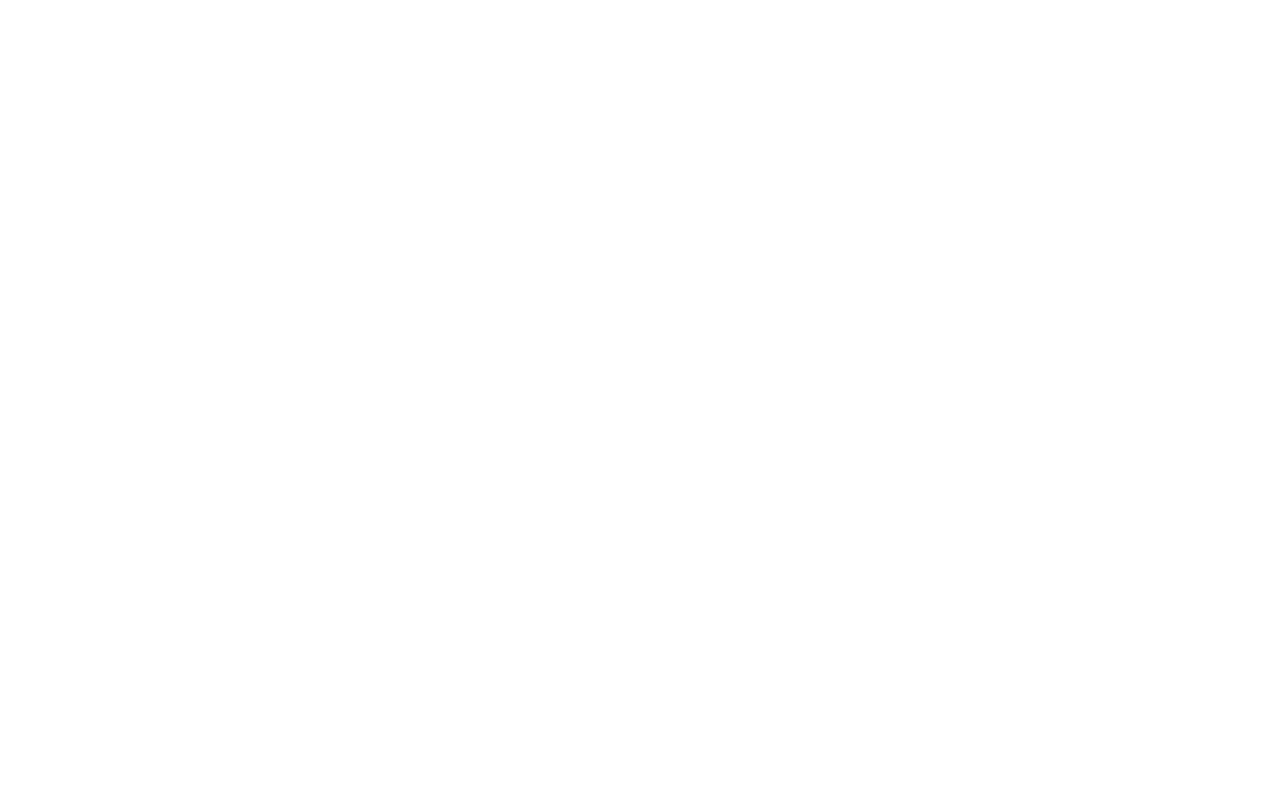
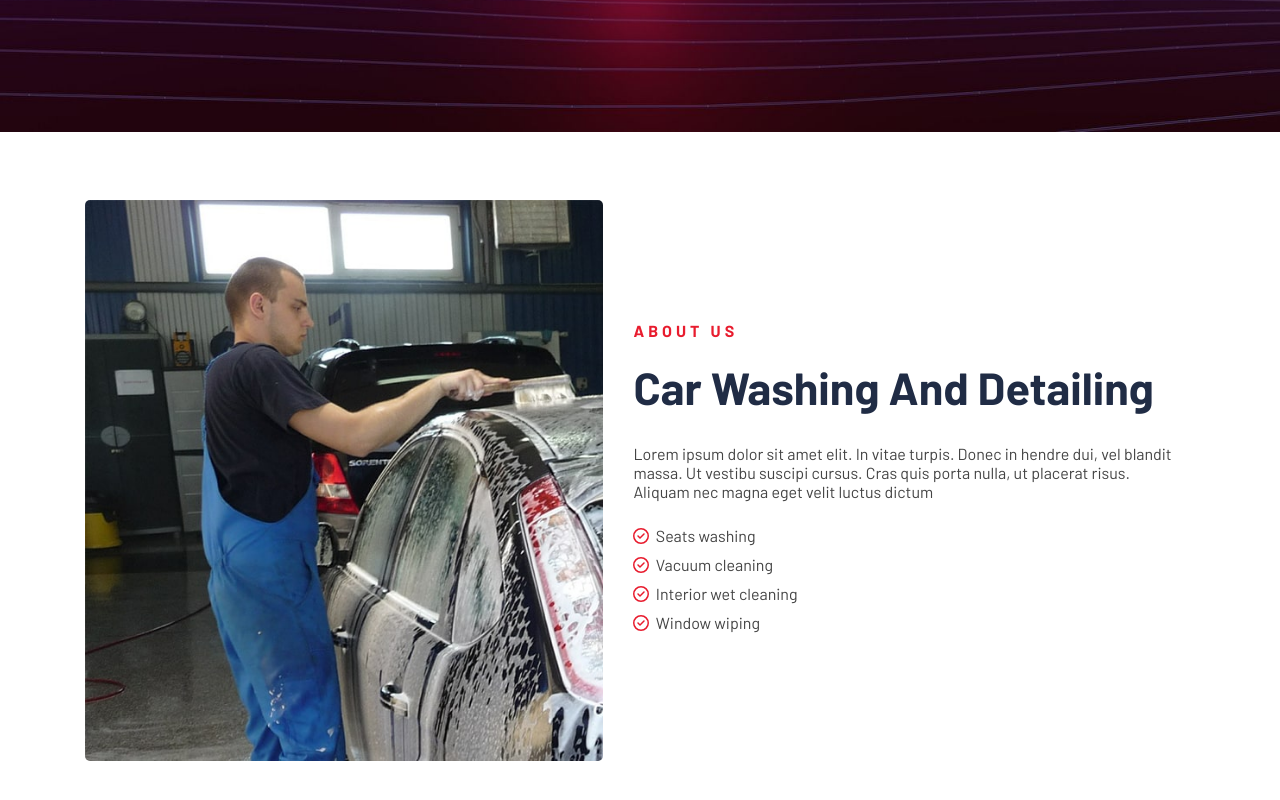
Before and after one commit to naeem2000/shafieks-carwash, a Next.js app: page / in a window 1280 px wide. Shown: the part 756-1556 px from the top of the page. Before the commit the page ends 800 px from the top, so only its background shows below. Built offline with nearby package versions, Linux system fonts and the light colour scheme.

Commit message:
finished about

```diff
--- a/app/components/About.tsx
+++ b/app/components/About.tsx
@@ -1,6 +1,44 @@
+import AboutImage from '../assets/images/about.jpg';
+import { FaRegCircleCheck } from 'react-icons/fa6';
+import Image from 'next/image';
 import '../styles/about.scss';
 import React from 'react';
 
 export default function About() {
-	return <section className='about'>awe</section>;
+	return (
+		<section className='about max-width'>
+			<div className='about-left'>
+				<Image src={AboutImage} alt='about' layout='contain' />
+			</div>
+			<div className='about-right'>
+				<div className='about-text'>
+					<p>About Us</p>
+					<h2>Car Washing And Detailing</h2>
+					<p>
+						Lorem ipsum dolor sit amet elit. In vitae turpis. Donec in hendre
+						dui, vel blandit massa. Ut vestibu suscipi cursus. Cras quis porta
+						nulla, ut placerat risus. Aliquam nec magna eget velit luctus dictum
+					</p>
+					<div className='list'>
+						<p>
+							<FaRegCircleCheck color='#E81C2E' />
+							&nbsp; Seats washing
+						</p>
+						<p>
+							<FaRegCircleCheck color='#E81C2E' />
+							&nbsp; Vacuum cleaning
+						</p>
+						<p>
+							<FaRegCircleCheck color='#E81C2E' />
+							&nbsp; Interior wet cleaning
+						</p>
+						<p>
+							<FaRegCircleCheck color='#E81C2E' />
+							&nbsp; Window wiping
+						</p>
+					</div>
+				</div>
+			</div>
+		</section>
+	);
 }
--- a/app/components/Hero.tsx
+++ b/app/components/Hero.tsx
@@ -25,7 +25,7 @@
 		infinite: true,
 		arrows: true,
 		speed: 1000,
-		autoplaySpeed: 10,
+		autoplaySpeed: 3000,
 		autoplay: true,
 		slidesToShow: 1,
 		slidesToScroll: 1,
--- a/app/globals.scss
+++ b/app/globals.scss
@@ -24,7 +24,7 @@
 
 section {
     position: relative;
-    padding: 120px 0;
+    padding: 65px 0;
     z-index: 1;
 }
 
--- a/app/page.tsx
+++ b/app/page.tsx
@@ -1,5 +1,5 @@
+import Header from './components/Header';
 import About from './components/About';
-import Header from './components/Header';
 import Hero from './components/Hero';
 import Nav from './components/Nav';
 
--- a/app/styles/about.scss
+++ b/app/styles/about.scss
@@ -1,3 +1,129 @@
 .about {
+    display: flex;
+    align-items: center;
     background-color: var(--white);
+
+    .about-left {
+        width: 48%;
+        margin-right: 30px;
+
+        img {
+            width: 100%;
+            height: auto;
+            border-radius: 5px;
+        }
+    }
+
+    .about-right {
+        width: 52%;
+
+        .about-text {
+            p {
+                &:nth-child(1) {
+                    font-size: 16px;
+                    font-weight: 700;
+                    letter-spacing: 4px;
+                    text-transform: uppercase;
+                    color: var(--red);
+                    margin-bottom: 20px;
+                }
+
+                &:nth-child(3) {
+                    margin-top: 30px;
+                    max-width: 550px;
+                    margin-bottom: 25px;
+                }
+            }
+
+            h2 {
+                font-size: 45px;
+                font-weight: 700;
+                text-transform: capitalize;
+                color: var(--blue);
+            }
+
+            .list {
+                display: flex;
+                flex-direction: column;
+
+                p {
+                    display: flex;
+                    align-items: center;
+                    font-size: unset;
+                    font-weight: unset;
+                    letter-spacing: unset;
+                    text-transform: unset;
+                    color: unset;
+                    margin-bottom: 10px;
+                    margin-top: 0;
+                }
+            }
+        }
+    }
 }
+
+@media screen and (max-width: 320px) {
+    .about {
+        display: flex;
+        align-items: center;
+        background-color: var(--white);
+
+        .about-left {
+            width: 48%;
+            margin-right: 30px;
+
+            img {
+                width: 100%;
+                height: auto;
+                border-radius: 5px;
+            }
+        }
+
+        .about-right {
+            width: 52%;
+
+            .about-text {
+                p {
+                    &:nth-child(1) {
+                        font-size: 16px;
+                        font-weight: 700;
+                        letter-spacing: 4px;
+                        text-transform: uppercase;
+                        color: var(--red);
+                        margin-bottom: 20px;
+                    }
+
+                    &:nth-child(3) {
+                        margin-top: 30px;
+                        max-width: 550px;
+                        margin-bottom: 25px;
+                    }
+                }
+
+                h2 {
+                    font-size: 45px;
+                    font-weight: 700;
+                    text-transform: capitalize;
+                    color: var(--blue);
+                }
+
+                .list {
+                    display: flex;
+                    flex-direction: column;
+
+                    p {
+                        display: flex;
+                        align-items: center;
+                        font-size: unset;
+                        font-weight: unset;
+                        letter-spacing: unset;
+                        text-transform: unset;
+                        color: unset;
+                        margin-bottom: 10px;
+                        margin-top: 0;
+                    }
+                }
+            }
+        }
+    }
+}
--- a/app/styles/hero.scss
+++ b/app/styles/hero.scss
@@ -10,6 +10,7 @@
     .hero-body {
         position: relative;
         max-width: 1366px;
+        width: 100%;
 
         .hero-text {
             position: absolute;
```
Also changed, not shown: app/assets/images/about.jpg (added).
